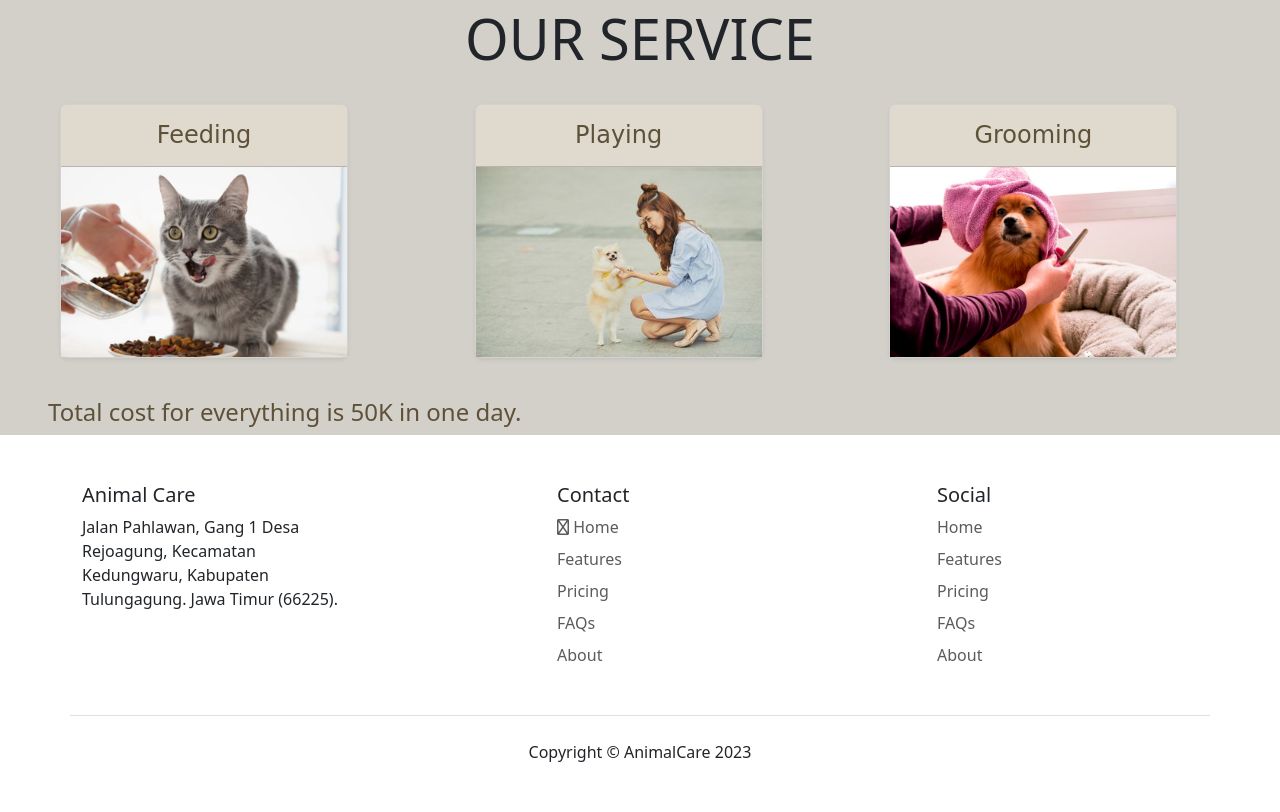
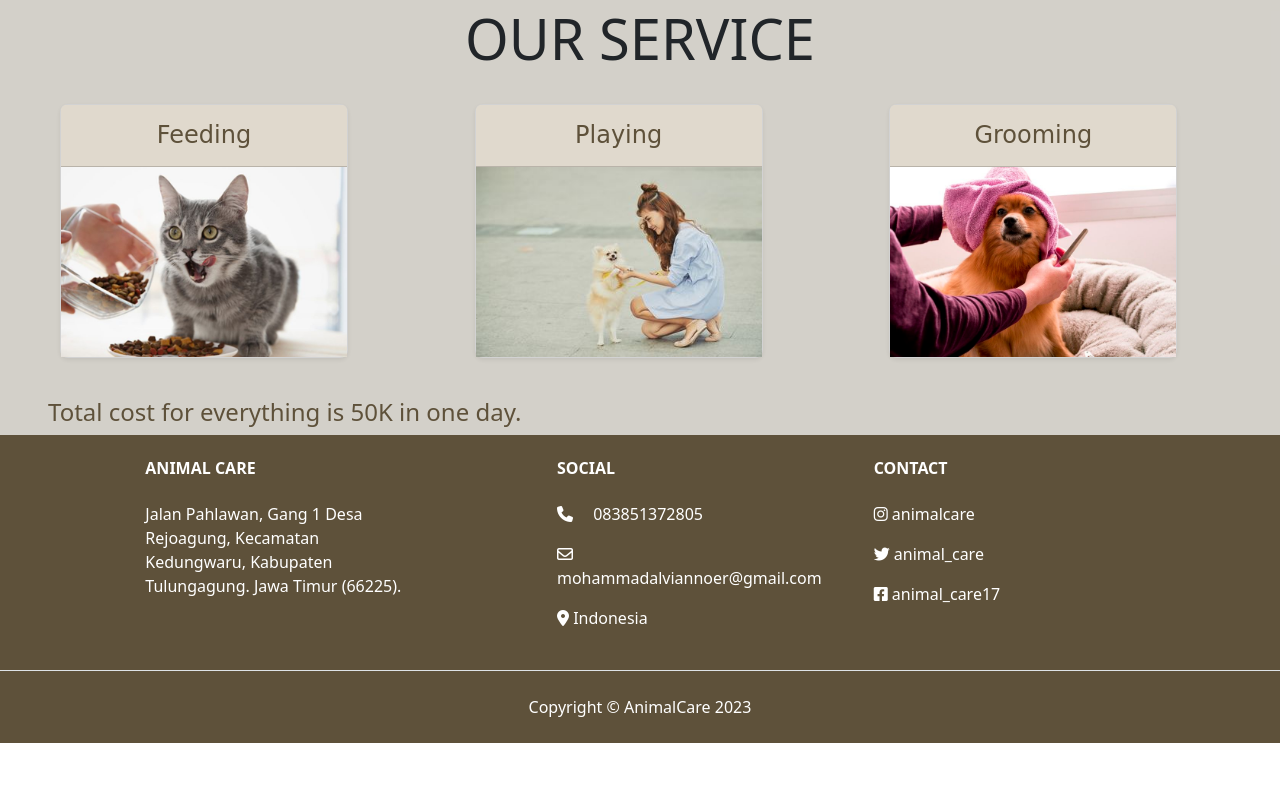
Before and after one commit to Duta46/AnimalCare, a plain HTML site: page index.html in a window 1280 px wide. Shown: the part 752-1564 px from the top of the page. After the commit the page ends 1495 px from the top, so only its background shows below. Drawn offline with nearby package versions, Linux system fonts and the light colour scheme; a web font is replaced by a local one.

Commit message:
fixing index.html

```diff
--- a/index.html
+++ b/index.html
@@ -98,46 +98,66 @@
 
       <!-- start footer -->
 
-      <div class="container">
-        <footer class="pt-5">
-          <div class="row">
-            <div class="col-6 col-md-3 mb-3">
-              <h5>Animal Care</h5>
-             <p class="nav flex-column">Jalan Pahlawan, Gang 1 Desa Rejoagung, Kecamatan Kedungwaru, Kabupaten Tulungagung. Jawa Timur (66225).</p>
-            </div>
+<footer class="text-center text-lg-start text-muted" style="background-color: #5E513A;">
+  <!-- Section: Links  -->
+  <section class="">
+    <div class="container text-center text-md-start">
+      <!-- Grid row -->
+      <div class="row">
+        <!-- Grid column -->
+        <div class="col-md-3 col-lg-4 col-xl-3 mx-auto mb-4">
+          <!-- Content -->
+          <h6 class="text-uppercase fw-bold mb-4 mt-4" style="color: white;">
+            Animal Care
+          </h6>
+          <p style="color: white;">
+            Jalan Pahlawan, Gang 1 Desa Rejoagung, Kecamatan Kedungwaru, Kabupaten Tulungagung. Jawa Timur (66225).
+          </p>
+        </div>
+        <!-- Grid column -->
 
-            <div class="col-5 col-md-2 mb-3"></div>
+        <!-- Grid column -->
+        <div class="col-md-3 col-lg-2 col-xl-2 mx-auto mb-4">
+          <!-- Links -->
+          <h6 class="text-uppercase fw-bold mb-4 mt-4" style="color: white;">
+            social
+          </h6>
+          <p style="color: white;">
+            <i class="fas fa-phone me-3" style="color: white;"></i> 083851372805
+          </p>
+          <p style="color: white;">
+            <i class="fa-regular fa-envelope" style="color: white;"></i> mohammadalviannoer@gmail.com
+          </p>
+          <p style="color: white;">
+            <i class="fa-solid fa-location-dot" style="color: white;"></i> Indonesia</li>
+          </p>
+        </div>
+        <!-- Grid column -->
 
-            <div class="col-6 col-md-3 mb-3">
-              <h5>Contact</h5>
-              <ul class="nav flex-column">
-                <li class="nav-item mb-2"><a href="#" class="nav-link p-0 text-body-secondary"><i class="fa-regular fa-phone-volume"></i> Home</a></li>
-                <li class="nav-item mb-2"><a href="#" class="nav-link p-0 text-body-secondary">Features</a></li>
-                <li class="nav-item mb-2"><a href="#" class="nav-link p-0 text-body-secondary">Pricing</a></li>
-                <li class="nav-item mb-2"><a href="#" class="nav-link p-0 text-body-secondary">FAQs</a></li>
-                <li class="nav-item mb-2"><a href="#" class="nav-link p-0 text-body-secondary">About</a></li>
-              </ul>
-            </div>
+        <!-- Grid column -->
+        <div class="col-md-4 col-lg-3 col-xl-3 mx-auto mb-md-0 mb-4">
+          <!-- Links -->
+          <h6 class="text-uppercase fw-bold mb-4 mt-4" style="color: white;">Contact</h6>
+          <p style="color: white;"><i class="fa-brands fa-instagram" style="color: white;"></i> animalcare</p>
+          <p style="color: white;">
+            <i class="fa-brands fa-twitter" style="color: white;"></i>
+             animal_care
+          </p>
+          <p style="color: white;"><i class="fa-brands fa-square-facebook" style="color: white;"></i> animal_care17</p>
+        </div>
+        <!-- Grid column -->
+      </div>
+      <!-- Grid row -->
+    </div>
+  </section>
+  <!-- Section: Links  -->
 
-            <div class="col-1 col-md-1 mb-3"></div>
-
-            <div class="col-6 col-md-3 mb-3">
-              <h5>Social</h5>
-              <ul class="nav flex-column">
-                <li class="nav-item mb-2"><a href="#" class="nav-link p-0 text-body-secondary">Home</a></li>
-                <li class="nav-item mb-2"><a href="#" class="nav-link p-0 text-body-secondary">Features</a></li>
-                <li class="nav-item mb-2"><a href="#" class="nav-link p-0 text-body-secondary">Pricing</a></li>
-                <li class="nav-item mb-2"><a href="#" class="nav-link p-0 text-body-secondary">FAQs</a></li>
-                <li class="nav-item mb-2"><a href="#" class="nav-link p-0 text-body-secondary">About</a></li>
-              </ul>
-            </div>
-
-          <div class="d-flex flex-column flex-sm-row justify-content-between py-4 my-4 border-top">
-            <p style="text-align: center; margin: 0 auto;">Copyright &copy; AnimalCare 2023</p>
-          </div>
-        </footer>
-      </div>
-
+  <!-- Copyright -->
+  <div class="text-center p-4 border-top" style="color: white;">
+    Copyright &copy; AnimalCare 2023
+  </div>
+  <!-- Copyright -->
+</footer>
       <!-- end footer -->
 
     <script src="https://cdn.jsdelivr.net/npm/bootstrap@5.3.0-alpha3/dist/js/bootstrap.bundle.min.js" integrity="sha384-ENjdO4Dr2bkBIFxQpeoTz1HIcje39Wm4jDKdf19U8gI4ddQ3GYNS7NTKfAdVQSZe" crossorigin="anonymous"></script>
```
